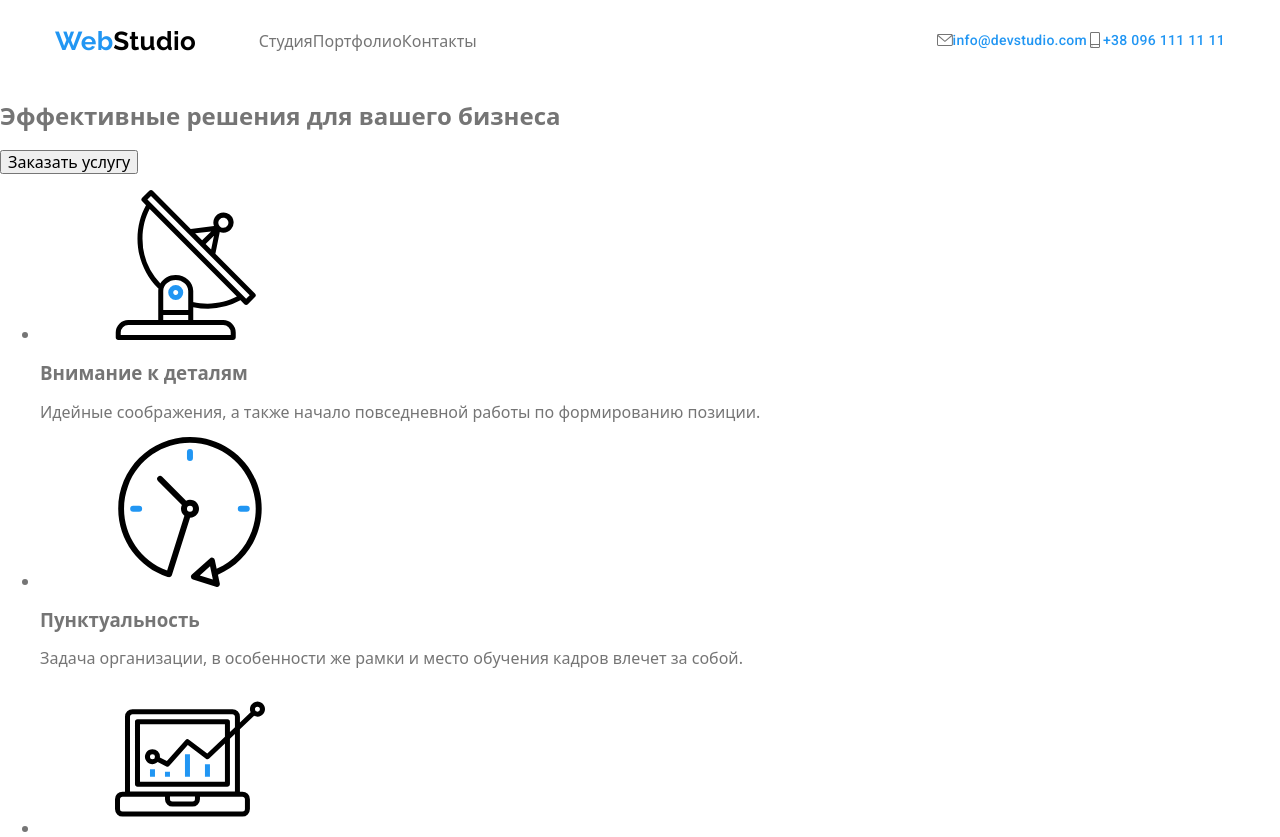
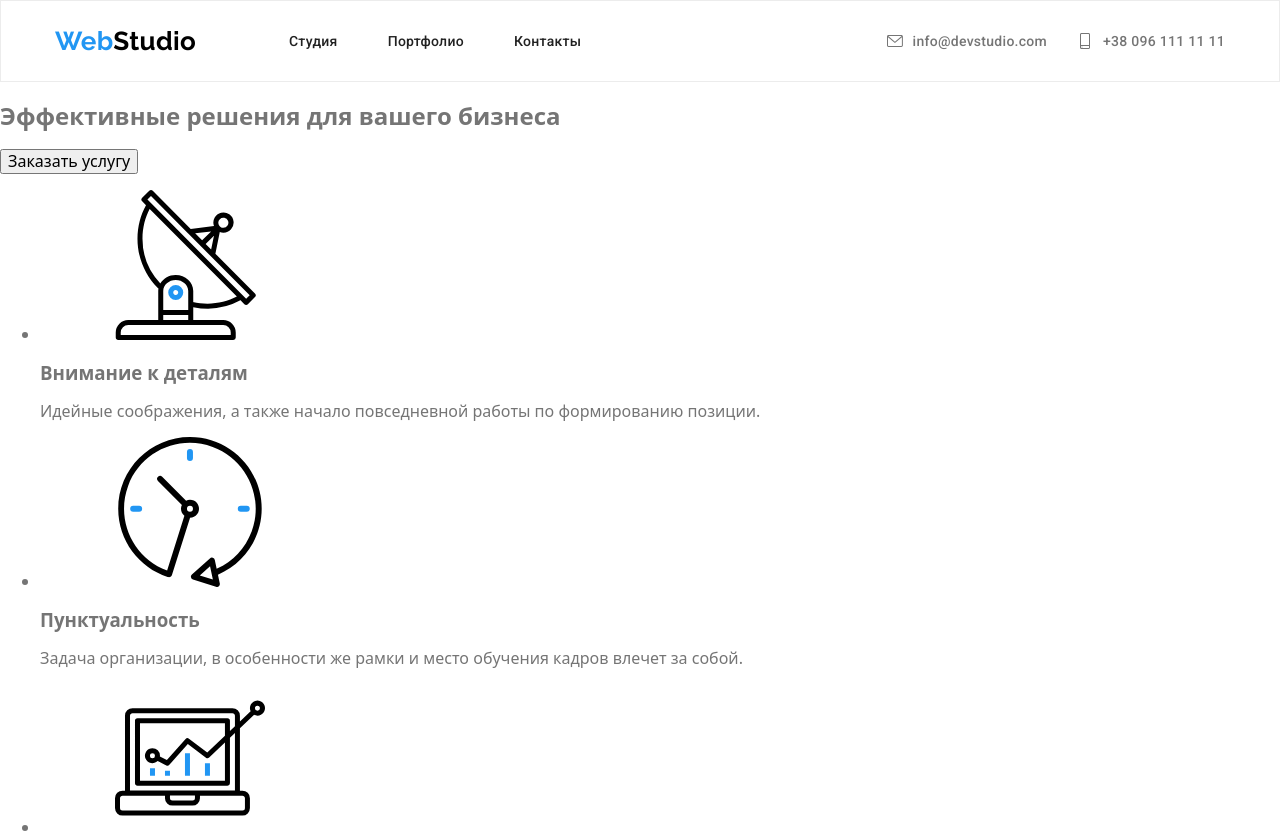
Before and after one commit to 6e3veR6k/goit-markup-hw-07, a plain HTML site: page index.html in a window 1280 px wide. Shown: the top 837 px of the page. Drawn offline with Linux system fonts and the light colour scheme.

Commit message:
second iteration

```diff
--- a/sass/components/_header.scss
+++ b/sass/components/_header.scss
@@ -1,4 +1,12 @@
 .header {
+    font-family: $main-font-family;
+    font-style: normal;
+    font-weight: 500;
+    font-size: 1.4rem;
+    line-height: 1.1428;
+    letter-spacing: 0.02em;
+
+    border: 0.1rem solid $header-border-bottom;
 }
 
 .header__container {
@@ -16,14 +24,23 @@
     display: flex;
 }
 
+.nav__item {
+    color: #212121;
+}
+
+
 .nav__item:not(:last-child) {
-    margin-right: 50;
+    margin-right: 5rem;
 }
 
 .nav__link {
     @extend %link;
     padding-top: 3.2rem;
     padding-bottom: 3.2rem;
+}
+
+.nav__link:hover {
+
 }
 
 .nav__link--current {
@@ -38,7 +55,8 @@
     margin-left: auto;
 }
 
-.contacts__item {
+.contacts__item + .contacts__item {
+    margin-left: 3rem;
 }
 
 .contacts__link {
@@ -48,20 +66,25 @@
     padding-top: 3.2rem;
     padding-bottom: 3.2rem;
 
-    font-family: $main-font-family;
-    font-style: normal;
-    font-weight: 500;
+    transition: color 250ms cubic-bezier(0.4, 0, 0.2, 1);
+}
 
-    font-size: 1.4rem;
-    line-height: 1.1428;
-    letter-spacing: 0.02em;
-
+.contacts__link:hover,
+.contacts__link:focus {
     color: $font-accent-color;
 }
 
 .contacts__icon {
     @extend %svg;
+    margin-right: 1rem;
     width: 1.6rem;
     height: 1.6rem;
     fill: $font-main-color;
+
+    transition: fill 250ms cubic-bezier(0.4, 0, 0.2, 1);
 }
+
+.contacts__link:hover > .contacts__icon,
+.contacts__link:focus > .contacts__icon {
+    fill: $font-accent-color;
+}
--- a/sass/components/_logo.scss
+++ b/sass/components/_logo.scss
@@ -13,5 +13,5 @@
 }
 
 .webstudio-logo__left-margin {
-    margin-right: 17.4812%;
+    margin-right: 9.3rem;
 }
```
Also changed, not shown: index.html (+5 -1 lines), css/main.css, css/main.min.css, 2 other files.
